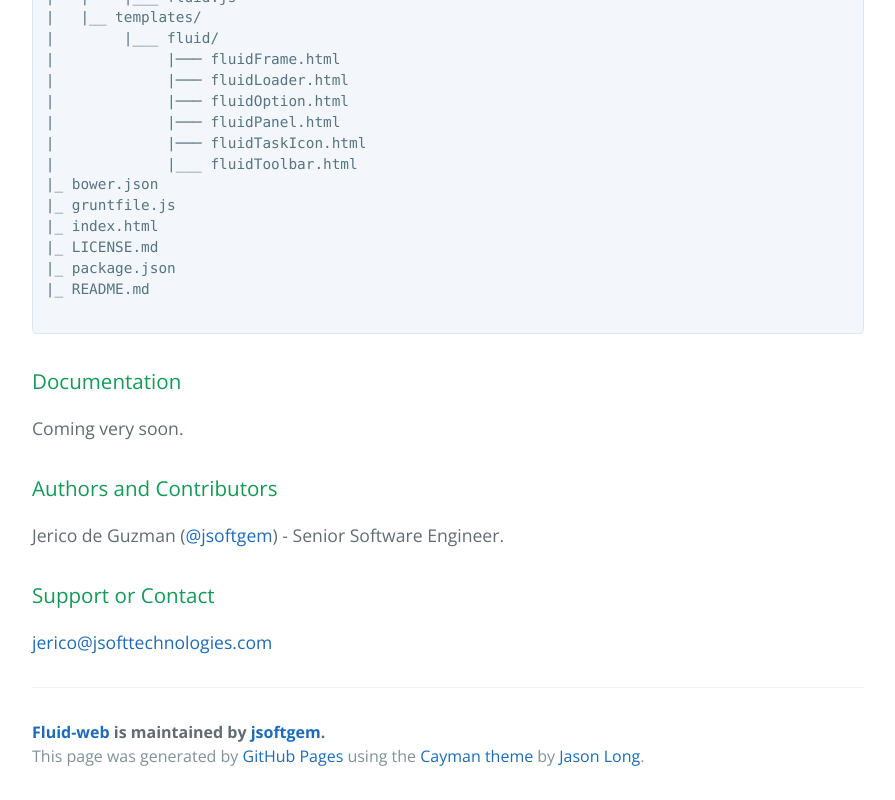
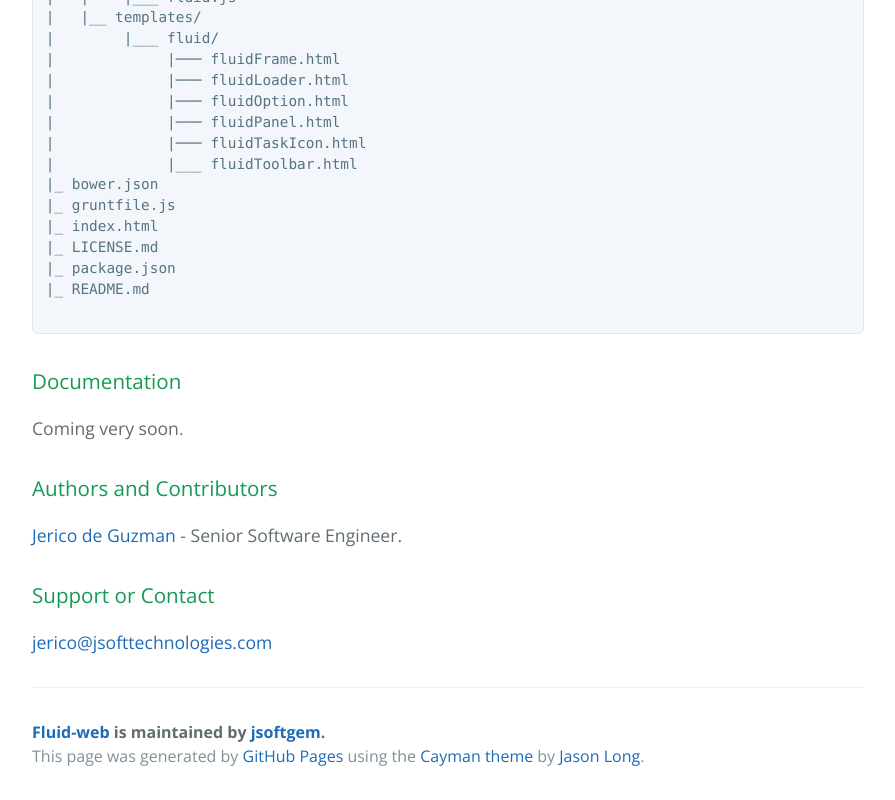
Before and after one commit to jsoftgem/fluid-web, a plain HTML site: page index.html in a window 1280 px wide. Shown: the part 1284-2084 px from the top of the page, without its empty margins (192-1087 px from the left). Drawn offline with nearby package versions, Linux system fonts and the light colour scheme.

Commit message:
Update index.html

```diff
--- a/index.html
+++ b/index.html
@@ -88,7 +88,7 @@
 <h3>
 <a id="authors-and-contributors" class="anchor" href="#authors-and-contributors" aria-hidden="true"><span class="octicon octicon-link"></span></a>Authors and Contributors</h3>
 
-<p>Jerico de Guzman (<a href="https://github.com/jsoftgem" class="user-mention">@jsoftgem</a>) - Senior Software Engineer.</p>
+<p><a href="https://github.com/jsoftgem" class="user-mention">Jerico de Guzman</a> - Senior Software Engineer.</p>
 
 <h3>
 <a id="support-or-contact" class="anchor" href="#support-or-contact" aria-hidden="true"><span class="octicon octicon-link"></span></a>Support or Contact</h3>
```
